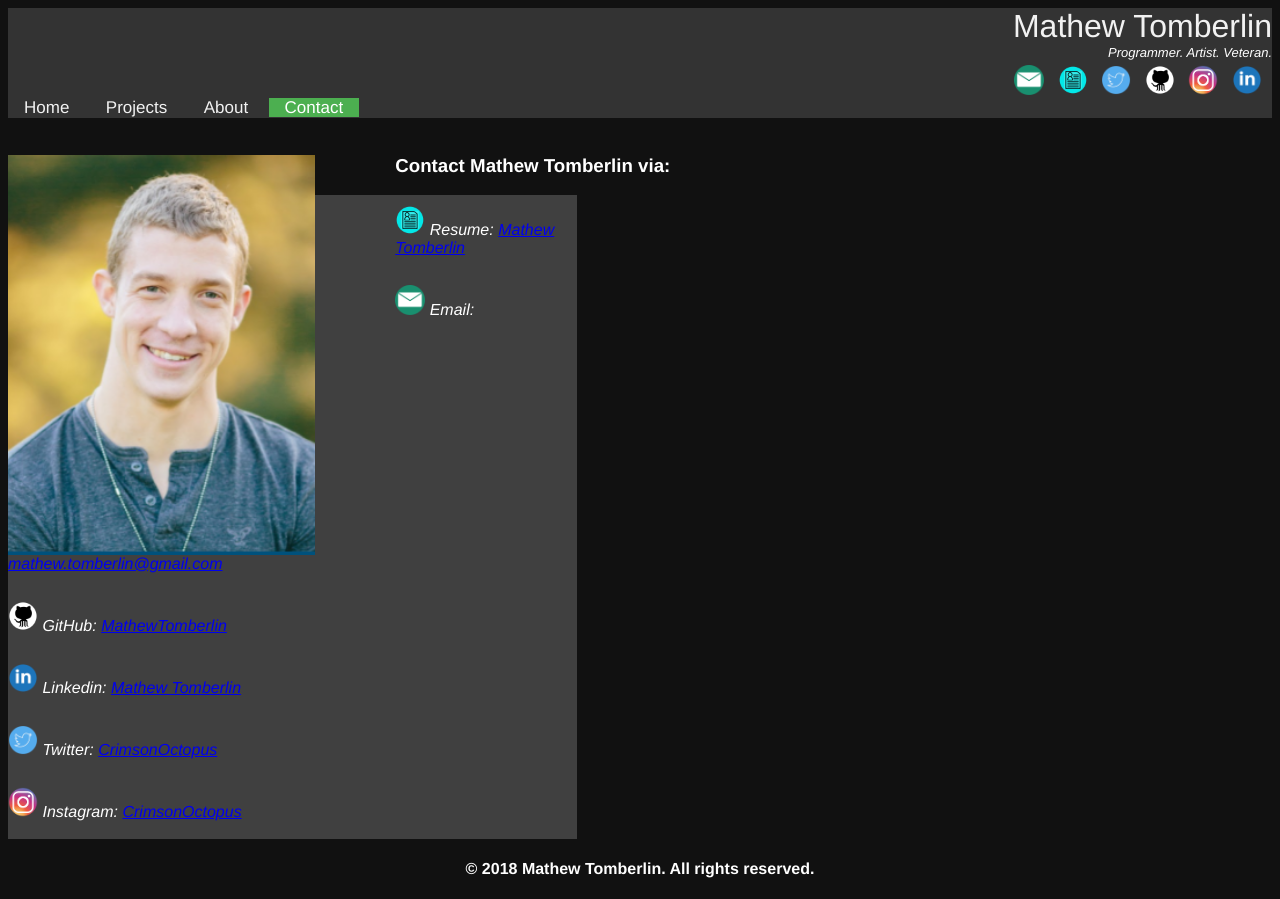
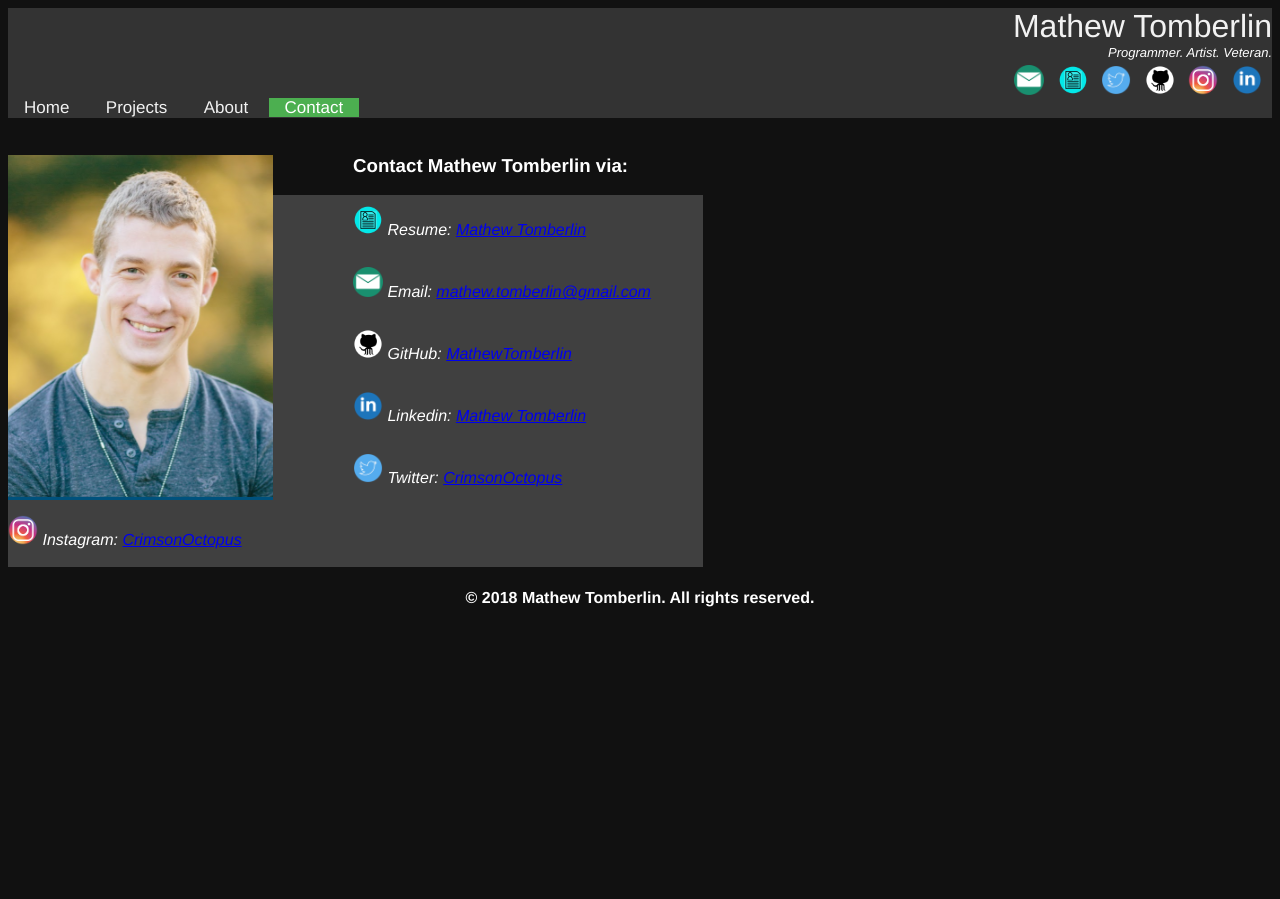
Before and after one commit to MathewTomberlin/MathewTomberlin.github.io, a PHP site: page /contact.html in a window 1280 px wide. After the commit the page ends 607 px from the top, so only its background shows below. Run offline with PHP 8.4, Linux system fonts and the light colour scheme.

Commit message:
Fix horizontal contacts page layout 3

```diff
--- a/contact.html
+++ b/contact.html
@@ -15,7 +15,7 @@
 <body>
     <div class="topnav" id="navbar"></div><br />
     <div class="pagebody">
-        <img src="images/headshot.png" style="float:left;padding-right:80px;height:400px;width:auto" />
+        <img src="images/headshot.png" style="float:left;padding-right:80px;height:100%;width:auto" />
         <h3 style="color:white"><b>Contact Mathew Tomberlin via:</b></h3>
         <address>
             <img src="images/resumeicon.png" style="width:30px;height:40px;padding-top:10px;" /> Resume: <a href="https://docs.google.com/document/d/1mXkbbXCiTmdIer5hIxPjrsW3xnLrjckhm9Tgpik3MlQ/edit?usp=sharing" target="_blank">Mathew Tomberlin</a><br /><br />
--- a/src/css/style.css
+++ b/src/css/style.css
@@ -168,7 +168,7 @@ body {
 
 address{
   background-color:#404040;
-  width: 45%;
+  width: 55%;
 }
 
 /* Add a background color to the button if it is clicked on (add the .active class with JS), and when you move the mouse over it (hover) */
```
